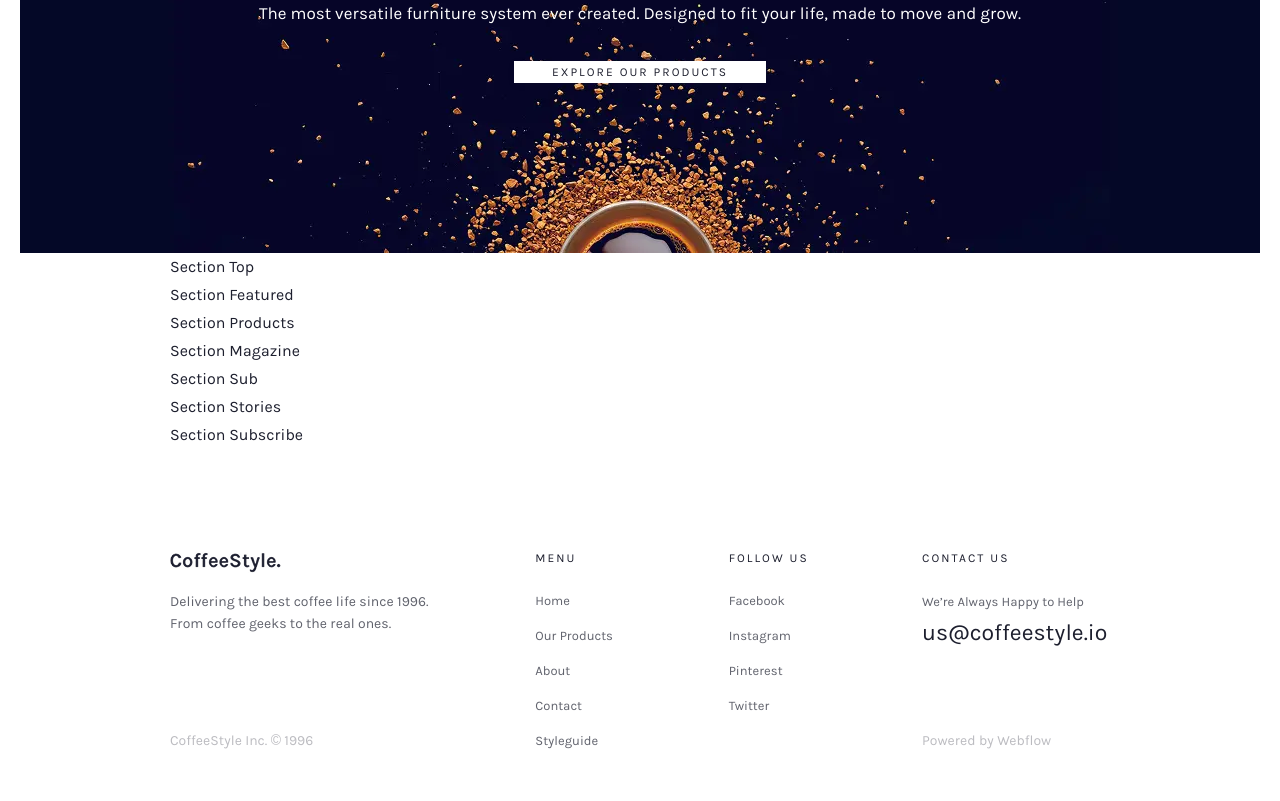
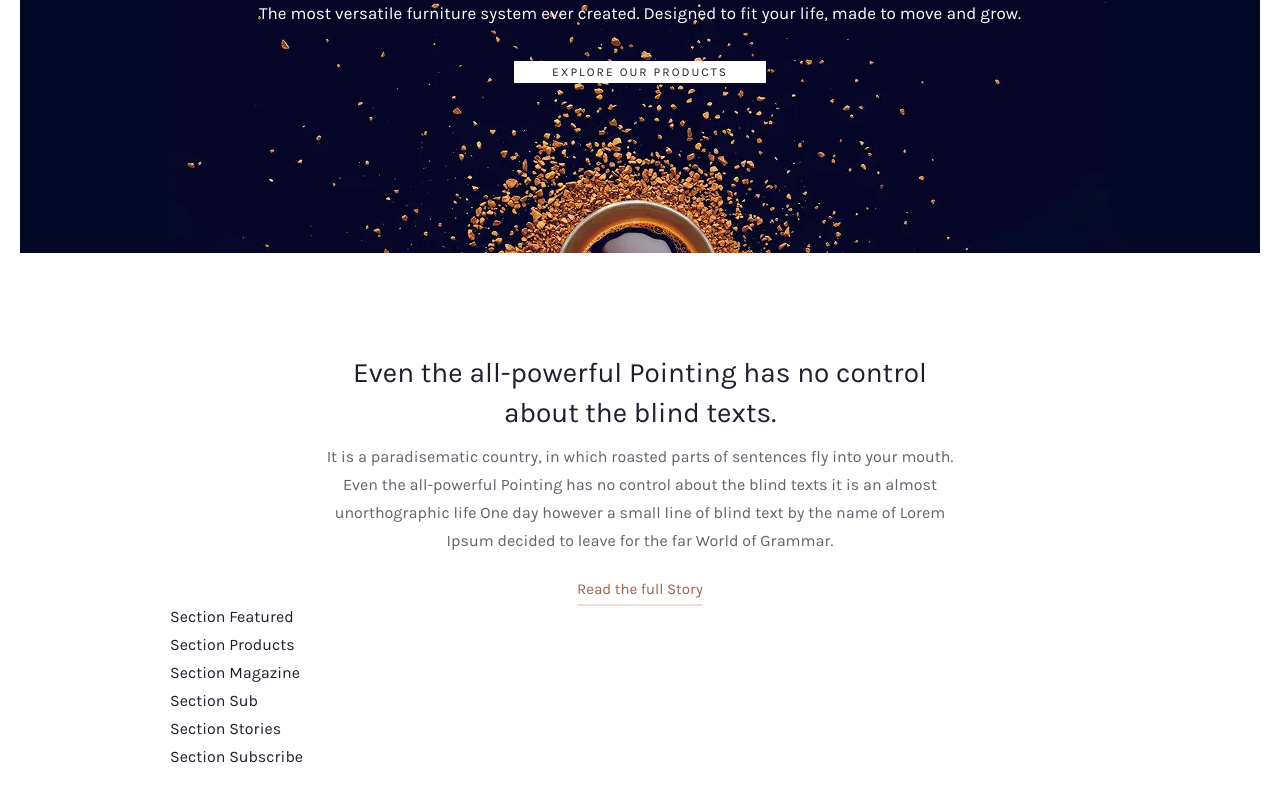
Before and after one commit to LoITWeb/coffeestyle, a React (Vite) app: page / in a window 1280 px wide. Shown: the part 361-1162 px from the top of the page. Built offline with nearby package versions, Linux system fonts and the light colour scheme.

Commit message:
coffeestyle v1.7

```diff
--- a/src/components/Home/Hero/Hero.css
+++ b/src/components/Home/Hero/Hero.css
@@ -32,7 +32,7 @@
 	margin-bottom: 30px;
 }
 
-.hero-btn {
+.hero-link {
 	position: relative;
 	font-size: 12px;
 	line-height: 150%;
@@ -45,11 +45,11 @@
 	transition: all 190ms ease-in;
 }
 
-.hero-btn:hover {
+.hero-link:hover {
 	color: var(--text-white);
 	background: var(--text-color);
 }
 
-.hero-btn:active {
+.hero-link:active {
 	top: 2px;
 }
--- a/src/components/Home/Hero/Hero.jsx
+++ b/src/components/Home/Hero/Hero.jsx
@@ -1,5 +1,4 @@
 import React from "react";
-import { Link } from "react-router-dom";
 import "./Hero.css";
 import "./HeroResponsive.css";
 
@@ -13,7 +12,7 @@ const Hero = () => {
 					<p className="hero-sub-text">
 						The most versatile furniture system ever created. Designed to fit your life, made to move and grow.
 					</p>
-					<Link className="hero-btn" to="/Products">Explore Our Products</Link>
+					<a href="#products" className="hero-link">Explore Our Products</a>
 				</div>
 			</div>
 		</section>
--- a/src/components/Home/Top/Top.css
+++ b/src/components/Home/Top/Top.css
@@ -0,0 +1,40 @@
+.top {
+	padding-top: 100px;
+}
+
+.top-content {
+	max-width: 650px;
+	text-align: center;
+	margin: 0 auto;
+}
+
+.top-title {
+	font-size: 28px;
+	line-height: 143%;
+	margin-bottom: 10px;
+}
+
+.top-text {
+	color: var(--text-accent);
+	margin-bottom: 20px;
+}
+
+.top-link {
+	position: relative;
+	font-size: 15px;
+	line-height: 187%;
+	padding-bottom: 6px;
+	border-bottom: 2px solid rgba(162, 95, 75, 0.2);
+	color: #a25f4b;
+	transition: all 190ms ease-in;
+}
+
+.top-link:hover {
+	font-weight: 500;
+	color: var(--text-color);
+	border-bottom: 2px solid var(--text-accent);
+}
+
+.top-link:active {
+	top: 2px;
+}
--- a/src/components/Home/Top/Top.jsx
+++ b/src/components/Home/Top/Top.jsx
@@ -6,7 +6,13 @@ const Top = () => {
 	return (
 		<section className="top">
 			<div className="container">
-				<h1>Section Top</h1>
+				<div className="top-content">
+					<p className="top-title">Even the all-powerful Pointing has no control about the blind texts.</p>
+					<p className="top-text">
+						It is a paradisematic country, in which roasted parts of sentences fly into your mouth. Even the all-powerful Pointing has no control about the blind texts it is an almost unorthographic life One day however a small line of blind text by the name of Lorem Ipsum decided to leave for the far World of Grammar.
+					</p>
+					<a href="#stories" className="top-link">Read the full Story</a>
+				</div>
 			</div>
 		</section>
 	);
```
